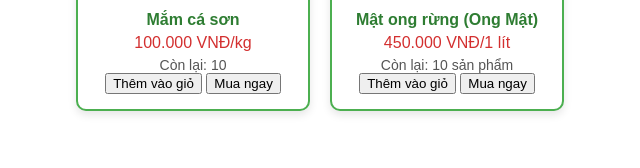
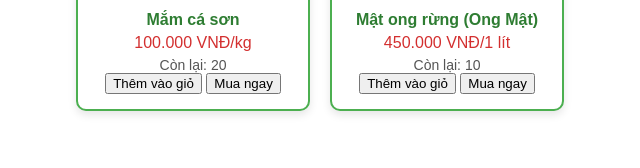
Before and after one commit to DiemPham2310/DiemPham2310.github.io, a plain HTML site: page index.html in a window 1280 px wide. Shown: the part 548-716 px from the top of the page, 320-960 px from the left. Drawn offline with Linux system fonts and the light colour scheme.

```diff
--- a/index.html
+++ b/index.html
@@ -237,8 +237,8 @@
       <img src="https://i.postimg.cc/hjfxWhTR/S-p-ong.jpg" alt="Mật ong rừng (Ong Mật)">
       <div class="product-name">Mật ong rừng (Ong Mật)</div>
       <div class="product-price">450.000 VNĐ/1 lít</div>
-      <div id="stock-1" class="product-stock">Còn lại: 10 sản phẩm</div>
-      <button onclick="addToCart(1)">Thêm vào giỏ</button>
+      <div id="stock-2" class="product-stock">Còn lại: 10 sản phẩm</div>
+      <button onclick="addToCart(2)">Thêm vào giỏ</button>
       <button onclick="alert('Vui lòng liên hệ: 0944.41.06.41 để đặt hàng')">Mua ngay</button>
     </div>
 
@@ -302,15 +302,15 @@
   const products = [
     {
       id: 1,
-      name: "Mắm Cá Sặc",
-      price: 140000,
-      stock: 10
+      name: "Mắm Cá Sơn",
+      price: 100000,
+      stock: 20
     },
     {
       id: 2,
-      name: "Khô Cá Lù Đù",
-      price: 130000,
-      stock: 8
+      name: "Mật Ong rừng (Ong mật)",
+      price: 450000,
+      stock: 10
     },
     // Thêm sản phẩm khác tại đây...
   ];
```
